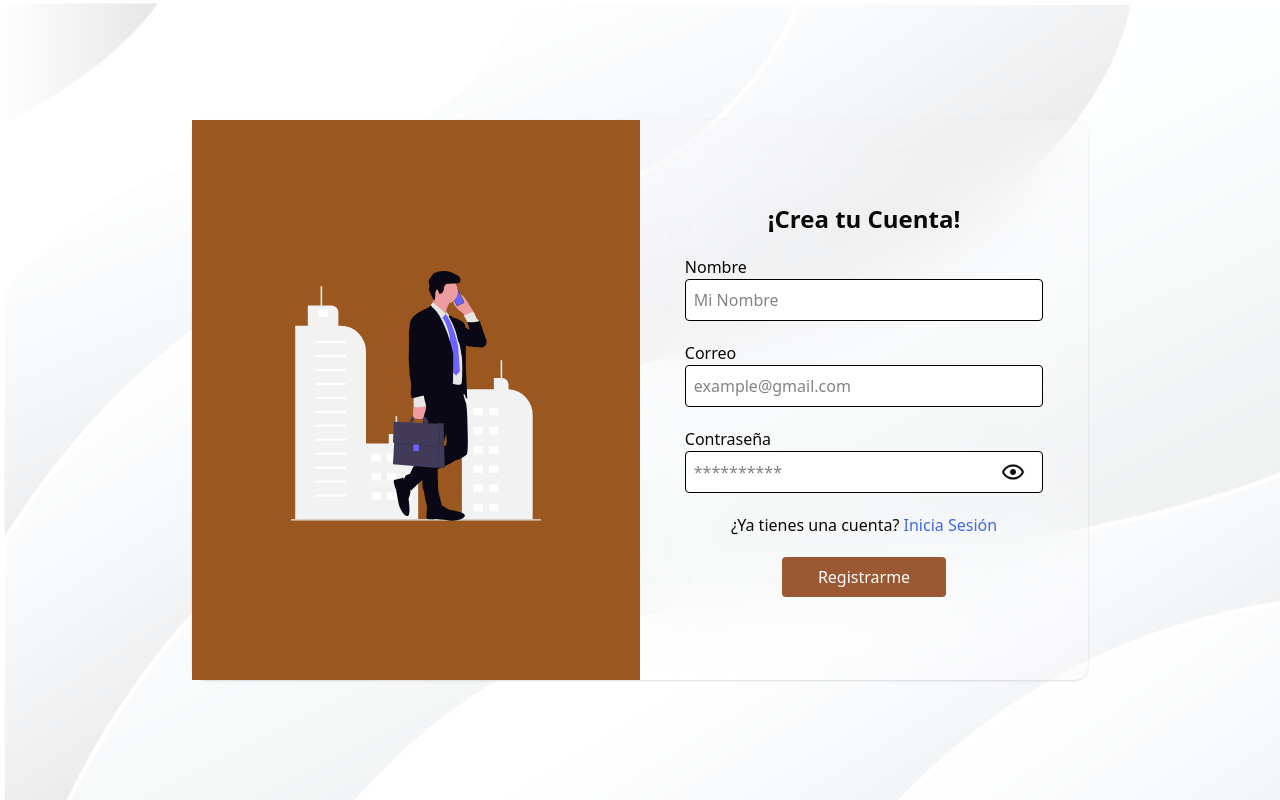
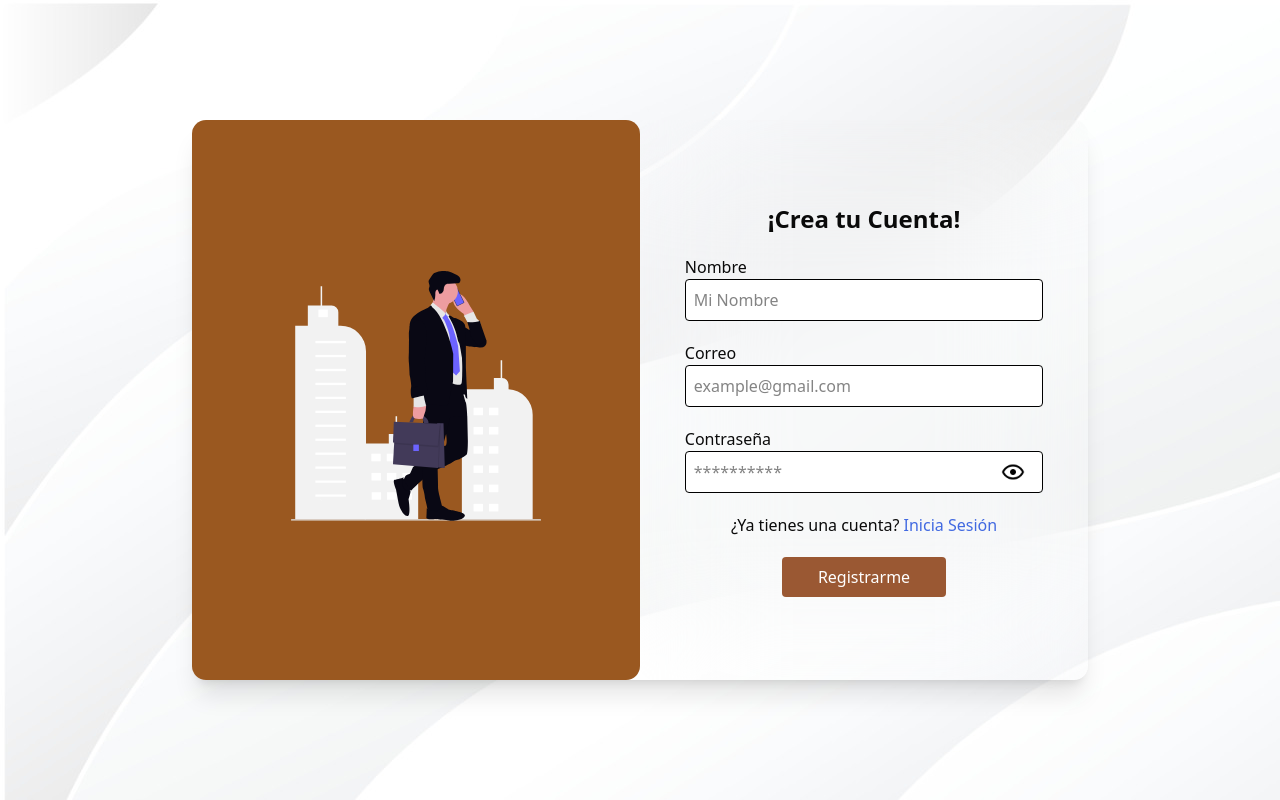
Before and after one commit to jose-advh/coactivo-ai, a Next.js app: page /register in a window 1280 px wide. Built offline with nearby package versions, Linux system fonts and the light colour scheme; no server answers.

Commit message:
Minor changes

```diff
--- a/src/app/page.jsx
+++ b/src/app/page.jsx
@@ -3,6 +3,7 @@
 import Image from "next/image";
 import { useState } from "react";
 import { loginAbogado } from "@/lib/auth";
+import { useRouter } from "next/navigation";
 import {
   Dialog,
   DialogContent,
@@ -17,6 +18,7 @@ export default function Home() {
   const [correo, setCorreo] = useState("");
   const [password, setPassword] = useState("");
   const [msg, setMsg] = useState("");
+  const router = useRouter();
   const [modal, setModal] = useState({
     open: false,
     title: "",
@@ -36,14 +38,14 @@ export default function Home() {
         type: "error",
       });
     } else {
-      setMsg("Bienvenido" + data.user.email);
+      router.push("/dashboard");
     }
   };
 
   return (
     <section className="w-[80%] h-[100dvh] w-[100%] bg-[url('/login-background.jpg')] flex justify-around items-center m-auto">
-      <div className="w-[90%] sm:w-[70%] h-[70%] rounded-xl flex items-center m-auto shadow">
-        <article className="hidden sm:flex flex-col items-center justify-center backdrop-blur-2xl bg-[#9a5820] h-[100%] w-[50%]">
+      <div className="w-[90%] sm:w-[70%] h-[70%] rounded-xl flex items-center m-auto shadow-lg">
+        <article className="hidden sm:flex flex-col rounded-xl items-center justify-center  bg-[#9a5820] h-[100%] w-[50%]">
           <Image
             src="/login_man.svg"
             width={250}
@@ -52,7 +54,7 @@ export default function Home() {
           />
         </article>
         <form
-          className="w-[100%] md:w-[50%] h-[100%] flex flex-col backdrop-blur-2xl items-center justify-center gap-5"
+          className="w-[100%] md:w-[50%] h-[100%] rounded-xl flex flex-col backdrop-blur-3xl items-center justify-center gap-5"
           onSubmit={handleSubmit}
         >
           <h2 className="text-2xl font-bold">¡Bienvenido de vuelta!</h2>
--- a/src/app/register/page.jsx
+++ b/src/app/register/page.jsx
@@ -53,9 +53,9 @@ export default function UserRegister() {
 
   return (
     <section className="w-[100%] h-[100dvh] bg-[url('/login-background.jpg')] flex justify-around items-center m-auto">
-      <div className="w-[90%] sm:w-[70%] h-[70%] rounded-xl flex items-center m-auto shadow">
+      <div className="w-[90%] sm:w-[70%] h-[70%] rounded-xl flex items-center m-auto shadow-xl">
         {/* Lado izquierdo */}
-        <article className="hidden sm:flex flex-col items-center justify-center backdrop-blur-2xl bg-[#9a5820] h-[100%] w-[50%]">
+        <article className="hidden sm:flex flex-col rounded-xl items-center justify-center backdrop-blur-2xl bg-[#9a5820] h-[100%] w-[50%]">
           <Image
             src="/login_man.svg"
             width={250}
@@ -66,7 +66,7 @@ export default function UserRegister() {
 
         {/* Formulario */}
         <form
-          className="w-[100%] md:w-[50%] h-[100%] flex flex-col py-5 backdrop-blur-2xl items-center justify-center gap-5"
+          className="w-[100%] md:w-[50%] h-[100%] flex flex-col rounded-xl py-5 backdrop-blur-3xl items-center justify-center gap-5"
           onSubmit={handleSubmit}
         >
           <h2 className="text-2xl font-bold">¡Crea tu Cuenta!</h2>
```
